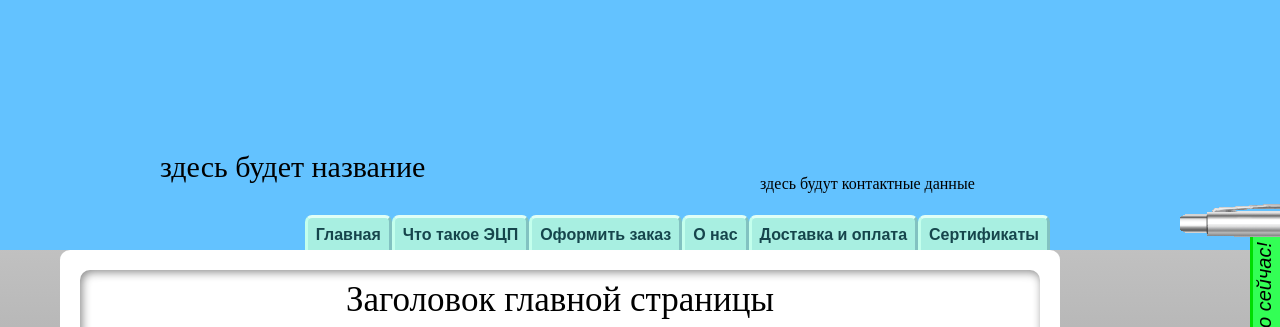
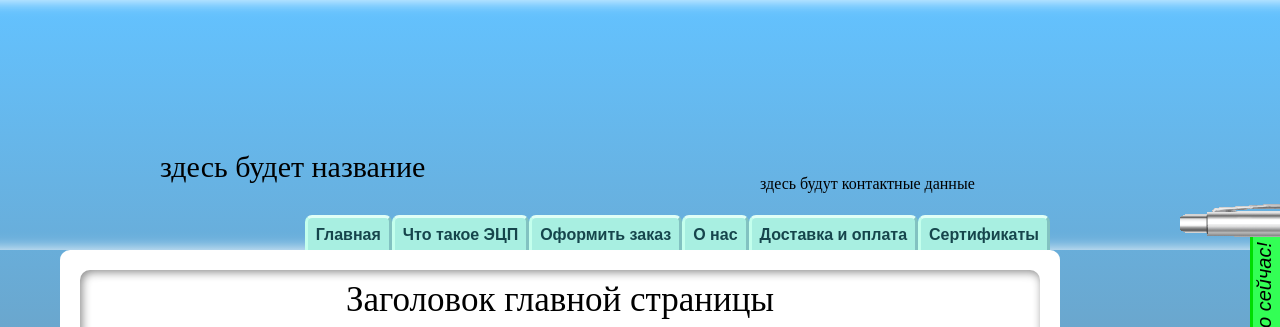
Before and after one commit to vhexx/side_repo, a Django app: page / in a window 1280 px wide; the page is wider, and only the part inside the window is pictured. Shown: the top 327 px of that part. Run offline with Django 3.2, Linux system fonts and the light colour scheme; some libraries are stand-ins or nearby versions.

Commit message:
change template_style.css

```diff
--- a/esign/esign/static/css/template_style.css
+++ b/esign/esign/static/css/template_style.css
@@ -4,8 +4,9 @@ a {color : #000000;}
 input[type="text"] {max-width: 30px;}
 /*for all screen sizes*/
     /*page style*/
-    #page_container {width : 100%; height : 100%; display : block; background: linear-gradient(to top, #777777, #dddddd);}
-    #header {width : 100%; background-color: #63C2FF; display : block; height : 250px; position: relative;}
+    #page_container {width : 100%; height : 100%; display : block; background: linear-gradient(to top, #777777, #63C2FF);}
+    #header {width : 120%; background-color: transparent; display : block; height : 250px; position: relative;
+     box-shadow: inset 0px 0px 15px #ffffff; left : -10%;}
     #header_content {display : block; width : 1200px; height : 100%; position : absolute; left : 50%; margin-left: -600px;}
     #name {position: absolute; left : 10%; top : 60%; font-size: 30px; display: block; width : 500px;}
     #contacts {position: absolute; left : 60%; top : 70%; width : 250px; display: block;}
```
